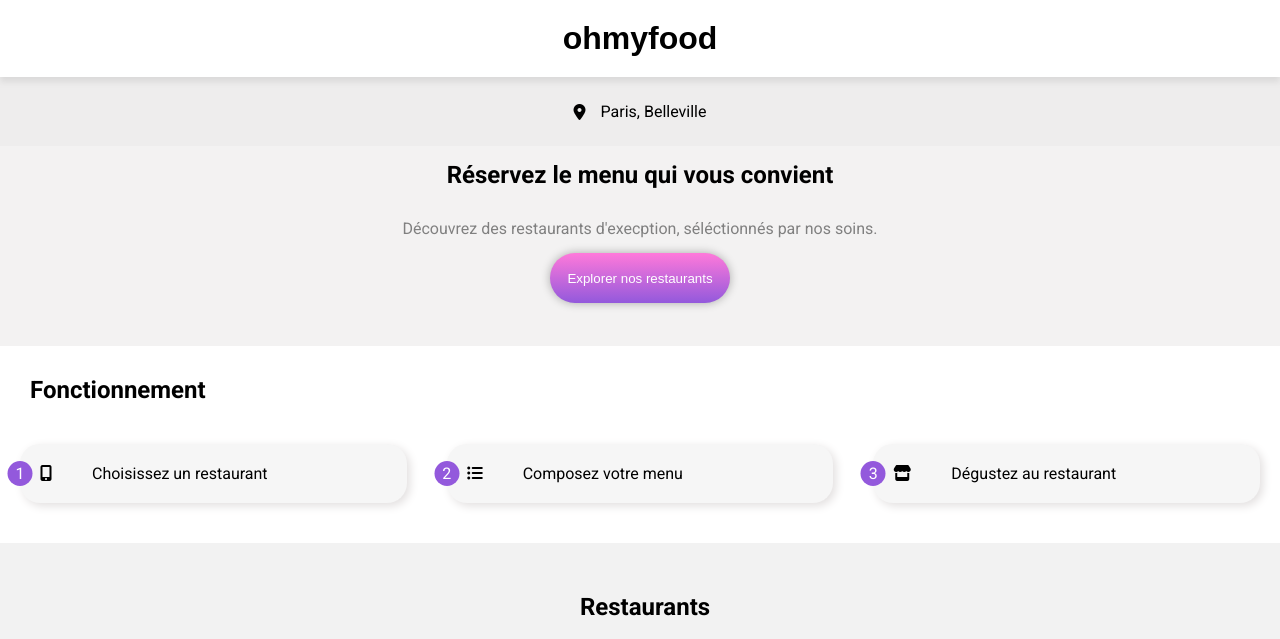
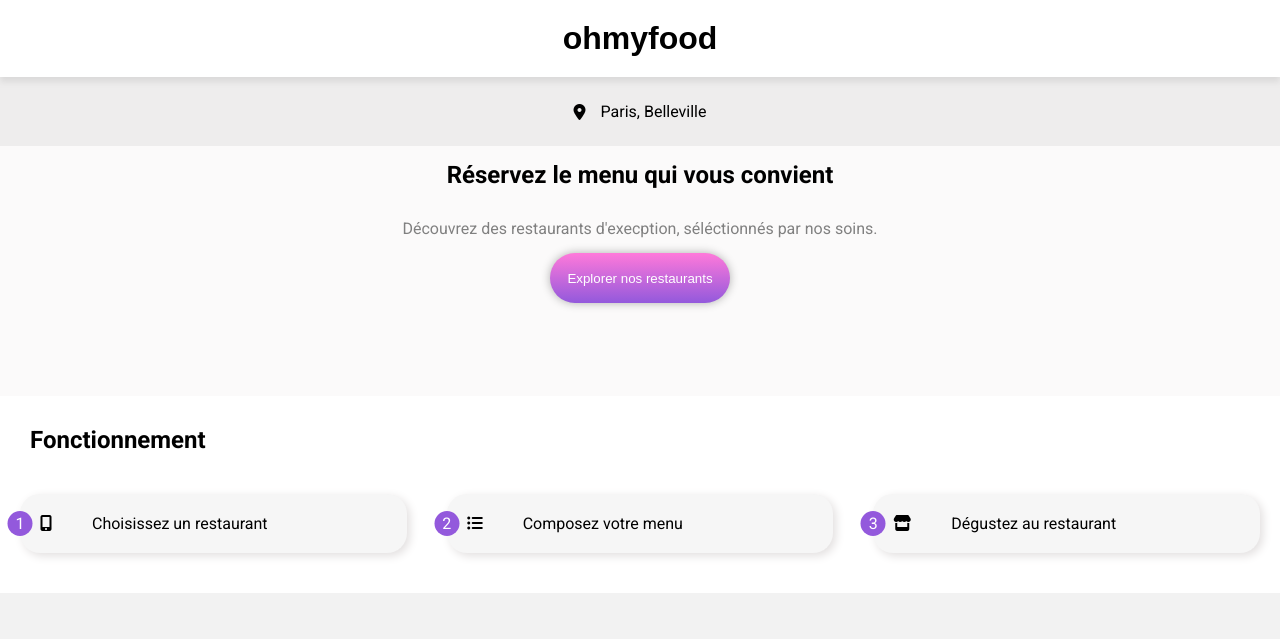
Before and after one commit to Kollmann7/OHmy, a plain HTML site: page index.html in a window 1280 px wide. Shown: the top 639 px of the page. Drawn offline with Linux system fonts and the light colour scheme; a web font is replaced by a local one.

Commit message:
Adjust the desc
lighten the background and adjust the height

```diff
--- a/Styles/_accueil.scss
+++ b/Styles/_accueil.scss
@@ -90,8 +90,8 @@ a {
 
 .desc {
     text-align: center;
-    background-color: #f3f2f2;
-    height: 200px;
+    background-color: #f3f2f260;
+    height: 250px;
     h2{
         padding: 15px;
     }
```
Also changed, not shown: Styles/style.css, 1 other file.
